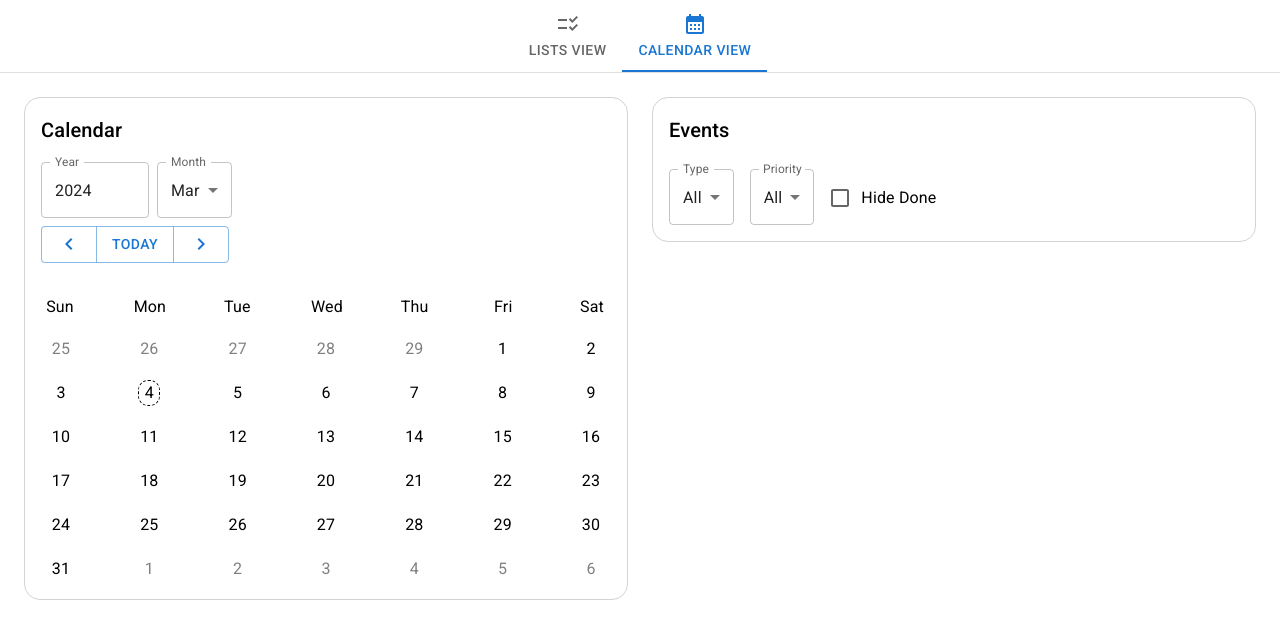
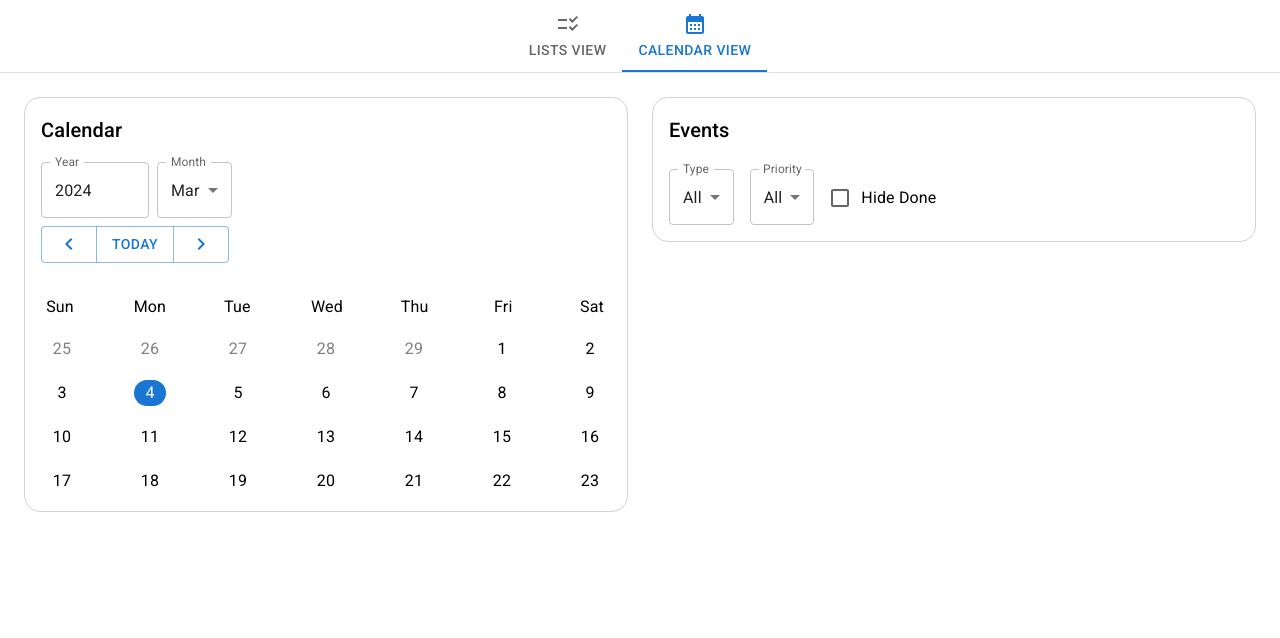
Before and after one commit to jasonliu060/organised, a React (Create React App) app: page / in a window 1280 px wide. Both pictures are taken after a click on the tab "CALENDAR VIEW". Shown: the top 638 px of the page. Built offline with nearby package versions, Linux system fonts and the light colour scheme.

Commit message:
Improved month calendar interaction, changed hover style of date and week, changed style of date with event

```diff
--- a/src/App.css
+++ b/src/App.css
@@ -1,4 +1,4 @@
-.days, .week {
+/* .days, .week {
   display: grid;
   grid-template-columns:1fr 1fr 1fr 1fr 1fr 1fr 1fr;
   width: 414px;
@@ -10,13 +10,20 @@
 
 .date{
   display: inline-block;
-  width: 20px;
+  width: 30px;
   border: 1px solid transparent;
 }
 
 .date-today{
-  border: 1px dashed black;
-  border-radius: 10px;
+  border-radius: 20px;
+  background-color: #1976d2;
+  color: white;
+}
+
+.date-today:hover{
+  border-radius: 20px;
+  background-color: #1976d2;
+  color: white;
 }
 
 .date-grey{
@@ -31,14 +38,14 @@
 }
 
 .date:hover{
-  border: 1px solid black;
-  border-radius: 10px;
+  border-radius: 20px;
+  background-color: #00000010;
   cursor: pointer;
 }
 
 .week:hover:not(:has(.date:hover)){
-  border: 1px solid black;
   border-radius: 10px;
+  background-color: #00000010;
   cursor: pointer;
 }
 
@@ -49,4 +56,4 @@
 .type-input-container {
   display: flex;
   align-items: center;
-}
+} */
--- a/src/components/Monthschedule.js
+++ b/src/components/Monthschedule.js
@@ -152,12 +152,53 @@ export default function Monthschedule({ date, setDate, events, switchMonthToSele
     console.log(monthInput, date)
   }
 
-  const jsx = dates.map((e, index) => (
-    <div className='dateContainer' key={index}>
-      {e.monthIndicator === 1 ?
-        <div className={e.isToday ? 'date date-today' : 'date'} key={index} onClick={(element) => switchMonthToSelectedDay(element, index, dates[index].dateNumber)}>
+  function getColor(e) {
+    if (e.isToday) {
+      return 'white'
+    } else if (e.monthIndicator === 1) {
+      return 'black'
+    } else {
+      return 'grey'
+    }
+  }
+
+  // const temporaryDateObject = new Date(year, month - 1 + dates[index].monthIndicator, dates[index].dateNumber);
+
+  function hasEvent(index) {
+    const temporaryDateObject = new Date(year, month - 1 + dates[index].monthIndicator, dates[index].dateNumber);
+    let result = '';
+    events.forEach((element, i) => {
+      if (element.milliseconds >= temporaryDateObject.getTime() && element.milliseconds < (temporaryDateObject.getTime() + 86400000)) {
+        result = 'blue'
+      }
+    })
+    if (result === '') {
+      result = 'transparent';
+    }
+    return result
+  }
+
+  function getJsx(x) {
+    return (
+      <Box sx={{ display: 'flex', justifyContent: 'space-between', ml: 0.5, mr: 0.5, mt: 2, textAlign: 'center', border: 1, borderColor: 'transparent', ":hover:not(:has(.date:hover))": { backgroundColor: '#00000010', borderRadius: 30 } }} onClick={() => switchMonthToSelectedWeek((x + 1) * 7 - 7, dates[(x + 1) * 7 - 7].dateNumber)}>
+        {dates.map((e, index) => (
+          <Box key={index}>
+            <Box className='date' sx={{
+              width: 30, borderRadius: 20, border: 1, borderColor: hasEvent(index), backgroundColor: e.isToday ? '#1976d2' : '', color: getColor(e), ':hover': { backgroundColor: e.isToday ? '#1565c0' : '#00000010' }
+            }} key={index} onClick={(element) => switchMonthToSelectedDay(element, index, dates[index].dateNumber)}>
+              {e.dateNumber}
+              {/* {(events.filter((element0) => {
+                const temporaryDateObject = new Date(year, month - 1 + dates[index].monthIndicator, dates[index].dateNumber);
+                if (element0.milliseconds >= temporaryDateObject.getTime() && element0.milliseconds < (temporaryDateObject.getTime() + 86400000)) {
+                  return element0
+                }
+                return null
+              }).map((e, i) => <div key={i}>{e.name}</div>)
+              )} */}
+            </Box>
+            {/* {e.monthIndicator === 1 ?
+        <Box className={e.isToday ? 'date date-today' : 'date'} key={index} onClick={(element) => switchMonthToSelectedDay(element, index, dates[index].dateNumber)}>
           {e.dateNumber}
-          <br key={index}></br>
           {(events.filter((element0) => {
             const temporaryDateObject = new Date(year, month - 1 + dates[index].monthIndicator, dates[index].dateNumber);
             if (element0.milliseconds >= temporaryDateObject.getTime() && element0.milliseconds < (temporaryDateObject.getTime() + 86400000)) {
@@ -166,15 +207,23 @@ export default function Monthschedule({ date, setDate, events, switchMonthToSele
             return null
           }).map((e, i) => <div key={i}>{e.name}</div>)
           )}
-        </div> :
-        <div className='date date-grey' key={index} onClick={(element) => switchMonthToSelectedDay(element, index, dates[index].dateNumber)}>
+        </Box> :
+        <Box className='date date-grey' key={index} onClick={(element) => switchMonthToSelectedDay(element, index, dates[index].dateNumber)}>
           {e.dateNumber}
-        </div>
-      }
-    </div>
-  ))
+        </Box>
+      } */}
+          </Box>
+        )).filter((e, i) => i > (x * 7) - 1 && i < (x + 1) * 7)}
+      </Box>
+    )
+  }
 
-
+  // const temporaryDateObject1 = new Date(year, month - 1 + dates[23].monthIndicator, dates[23].dateNumber);
+  // console.log(dates);
+  // console.log(year, month);
+  // console.log(temporaryDateObject1.getTime(), temporaryDateObject1.getTime() + 86400000);
+  // console.log(events[1].milliseconds >= temporaryDateObject1.getTime() && events[1].milliseconds < (temporaryDateObject1.getTime() + 86400000));
+  // console.log(hasEvent(20));
   return (
     <Grid container columnSpacing={3} rowSpacing={3}>
       <Grid item sm={6} sx={{ width: 1 }}>
@@ -182,7 +231,7 @@ export default function Monthschedule({ date, setDate, events, switchMonthToSele
           <Typography variant="h6" gutterBottom>
             Calendar
           </Typography>
-          <Box sx={{mt: 2}}>
+          <Box sx={{ mt: 2 }}>
             <Box>
               <TextField label="Year" type="number" size='medium' value={year} onChange={yearOnchangeHandler} sx={{ width: 108, mr: 1 }} />
               <FormControl>
@@ -228,24 +277,23 @@ export default function Monthschedule({ date, setDate, events, switchMonthToSele
               <Box sx={{ width: 30 }}>Fri</Box>
               <Box sx={{ width: 30 }}>Sat</Box>
             </Box>
-            <Box sx={{ display: 'flex', justifyContent: 'space-between', ml: 0.5, mr: 0.5, mt: 2, textAlign: 'center', border: 1, borderColor: 'transparent', ":hover:not(:has(.date:hover))": { border: 1, borderRadius: 10 } }} onClick={() => switchMonthToSelectedWeek(0, dates[0].dateNumber)}>
-              {jsx.filter((e, i) => i < 7).map((e, i) => <Box sx={{ width: 30 }} key={i}>{e}</Box>)}
-            </Box>
-            <Box sx={{ display: 'flex', justifyContent: 'space-between', ml: 0.5, mr: 0.5, mt: 2, textAlign: 'center', border: 1, borderColor: 'transparent', ":hover:not(:has(.date:hover))": { border: 1, borderRadius: 10 } }} onClick={() => switchMonthToSelectedWeek(7, dates[7].dateNumber)}>
+            {getJsx(0)}
+            {getJsx(1)}
+            {getJsx(2)}
+            {getJsx(3)}
+            {/* <Box sx={{ display: 'flex', justifyContent: 'space-between', ml: 0.5, mr: 0.5, mt: 2, textAlign: 'center', border: 1, borderColor: 'transparent', ":hover:not(:has(.date:hover))": { backgroundColor: '#00000010', borderRadius: 30 } }} onClick={() => switchMonthToSelectedWeek(0, dates[0].dateNumber)}>
+              {jsx.filter((e, i) => i > -1 && i < 7).map((e, i) => <Box sx={{ width: 30 }} key={i}>{e}</Box>)}
+            </Box> */}
+            {/* <Box sx={{ display: 'flex', justifyContent: 'space-between', ml: 0.5, mr: 0.5, mt: 2, textAlign: 'center', border: 1, borderColor: 'transparent', ":hover:not(:has(.date:hover))": { backgroundColor: '#00000010', borderRadius: 20 } }} onClick={() => switchMonthToSelectedWeek(7, dates[7].dateNumber)}>
               {jsx.filter((e, i) => i > 6 && i < 14).map((e, i) => <Box sx={{ width: 30 }} key={i}>{e}</Box>)}
             </Box>
-            <Box sx={{ display: 'flex', justifyContent: 'space-between', ml: 0.5, mr: 0.5, mt: 2, textAlign: 'center', border: 1, borderColor: 'transparent', ":hover:not(:has(.date:hover))": { border: 1, borderRadius: 10 } }} onClick={() => switchMonthToSelectedWeek(14, dates[14].dateNumber)}>
+            <Box sx={{ display: 'flex', justifyContent: 'space-between', ml: 0.5, mr: 0.5, mt: 2, textAlign: 'center', border: 1, borderColor: 'transparent', ":hover:not(:has(.date:hover))": { backgroundColor: '#00000010', borderRadius: 20 } }} onClick={() => switchMonthToSelectedWeek(14, dates[14].dateNumber)}>
               {jsx.filter((e, i) => i > 13 && i < 21).map((e, i) => <Box sx={{ width: 30 }} key={i}>{e}</Box>)}
             </Box>
-            <Box sx={{ display: 'flex', justifyContent: 'space-between', ml: 0.5, mr: 0.5, mt: 2, textAlign: 'center', border: 1, borderColor: 'transparent', ":hover:not(:has(.date:hover))": { border: 1, borderRadius: 10 } }} onClick={() => switchMonthToSelectedWeek(21, dates[21].dateNumber)}>
+            <Box sx={{ display: 'flex', justifyContent: 'space-between', ml: 0.5, mr: 0.5, mt: 2, textAlign: 'center', border: 1, borderColor: 'transparent', ":hover:not(:has(.date:hover))": { backgroundColor: '#00000010', borderRadius: 20 } }} onClick={() => switchMonthToSelectedWeek(21, dates[21].dateNumber)}>
               {jsx.filter((e, i) => i > 20 && i < 28).map((e, i) => <Box sx={{ width: 30 }} key={i}>{e}</Box>)}
-            </Box>
-            {weekQuantity > 4 && <Box sx={{ display: 'flex', justifyContent: 'space-between', ml: 0.5, mr: 0.5, mt: 2, textAlign: 'center', border: 1, borderColor: 'transparent', ":hover:not(:has(.date:hover))": { border: 1, borderRadius: 10 } }} onClick={() => switchMonthToSelectedWeek(28, dates[28].dateNumber)}>
-              {jsx.filter((e, i) => i > 27 && i < 35).map((e, i) => <Box sx={{ width: 30 }} key={i}>{e}</Box>)}
-            </Box>}
-            {weekQuantity > 5 && <Box sx={{ display: 'flex', justifyContent: 'space-between', ml: 0.5, mr: 0.5, mt: 2, textAlign: 'center', border: 1, borderColor: 'transparent', ":hover:not(:has(.date:hover))": { border: 1, borderRadius: 10 } }} onClick={() => switchMonthToSelectedWeek(35, dates[35].dateNumber)}>
-              {jsx.filter((e, i) => i > 34 && i < 42).map((e, i) => <Box sx={{ width: 30 }} key={i}>{e}</Box>)}
-            </Box>}
+            </Box> */}
+
           </Box>
         </Box>
       </Grid>
```
